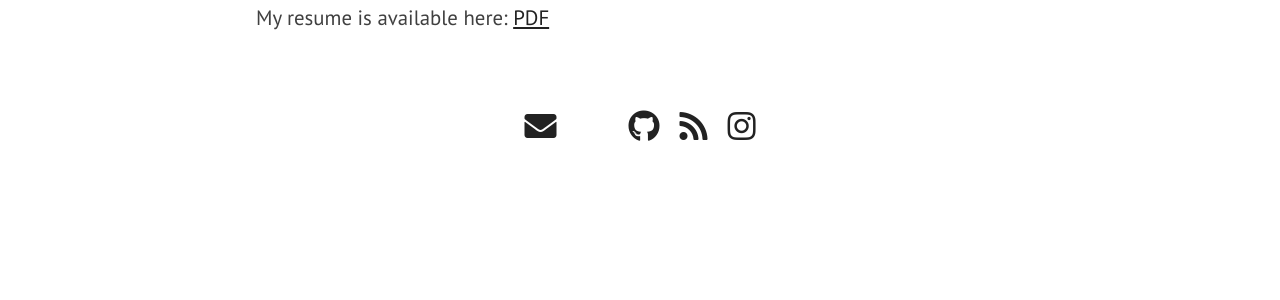
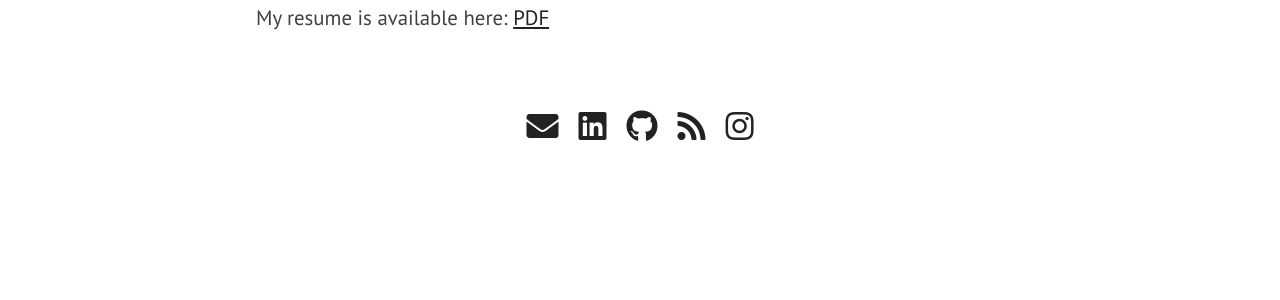
Before and after one commit to zenklinov/portfolio, a Jekyll site: the page built from index.html, in a window 1280 px wide. Shown: the part 5530-5830 px from the top of the page. Built offline with Jekyll 4.4.1, drawn with Linux system fonts in a browser that asks for light colours; nearby versions of some CDN libraries.

Commit message:
Update extra.html

```diff
--- a/_includes/extra.html
+++ b/_includes/extra.html
@@ -16,7 +16,7 @@
                     <a href="mailto:{{ site.email }}"><i class="head-icon fas fa-envelope"></i></a>
                 </span>
                 <span class="hint--bottom bottom-link" aria-label="LinkedIn">
-                    <a href="https://www.linkedin.com/in/zenklinov/"><i class="head-icon fas fa-linkedin"></i></a>
+                    <a href="https://www.linkedin.com/in/zenklinov/"><i class="head-icon fab fa-linkedin"></i></a>
                 </span>
                 <span class="hint--bottom bottom-link" aria-label="GitHub">
                     <a href="https://github.com/{{ site.github_username }}"><i class="head-icon fab fa-github"></i></a>
```
